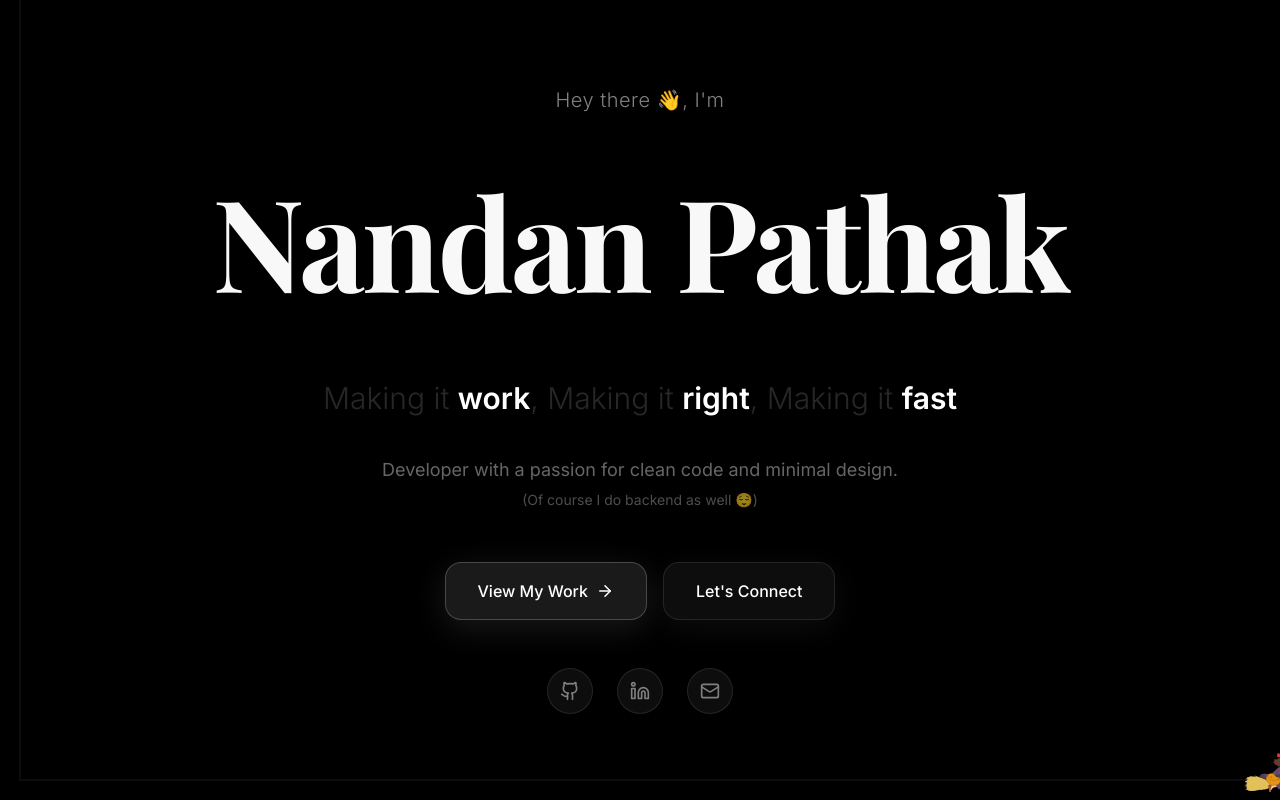
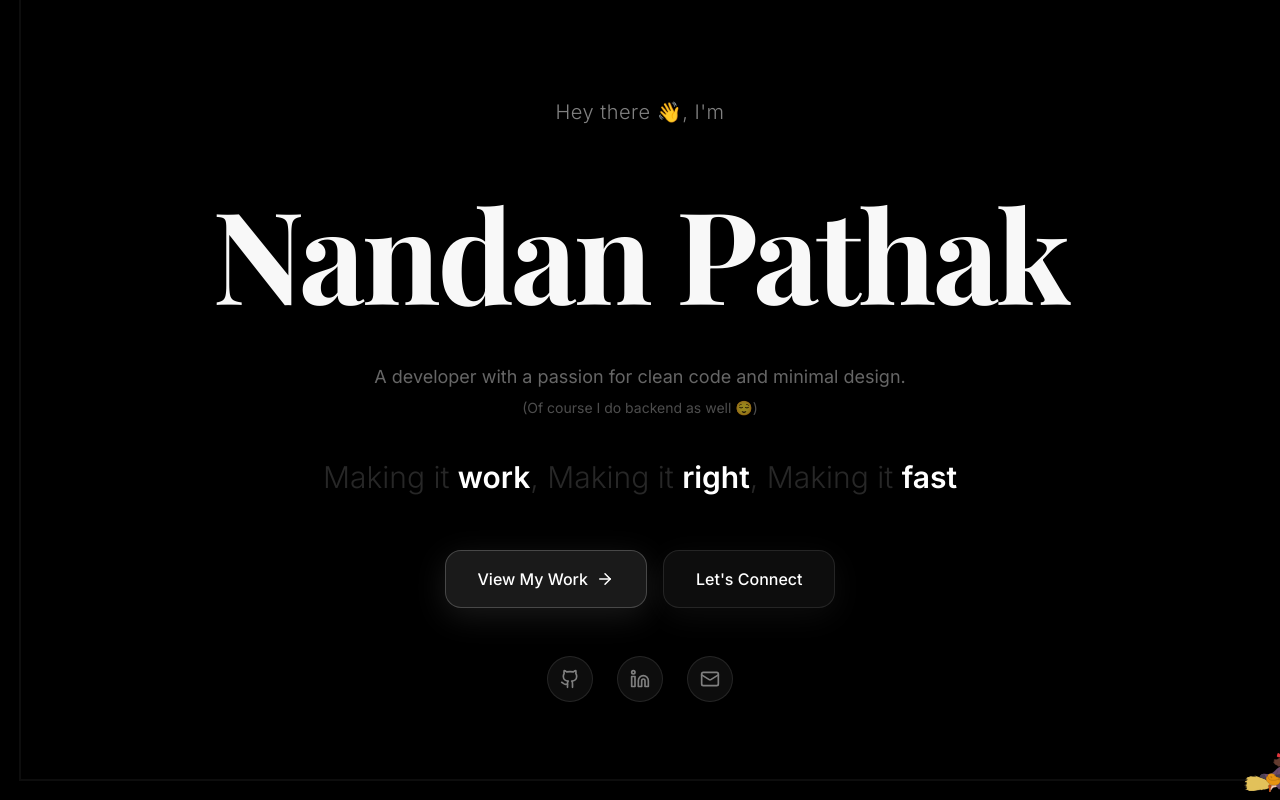
Before and after one commit to nandanpathakk/Portfolio, a Next.js app: page / in a window 1280 px wide. Shown: the top 800 px of the page. Built offline with nearby package versions, Linux system fonts and the light colour scheme; a web font is replaced by a local one.

Commit message:
added content

```diff
--- a/src/components/Experience.tsx
+++ b/src/components/Experience.tsx
@@ -3,16 +3,16 @@
 export default function Experience() {
     const experiences = [
         {
-            year: "2024 - Present",
-            role: "Frontend Developer",
-            company: "Tech Solutions Inc.",
-            description: "Building scalable web applications using React and Next.js.",
+            year: "Jun 2025 - Present",
+            role: "Associate Software Developer",
+            company: "Udaan Solutions",
+            description: "Building scalable web & mobile applications using React.js, Next.js, Node.js, .NET, Azure and more.",
         },
         {
-            year: "2023 - 2024",
-            role: "Junior Developer",
-            company: "Creative Agency",
-            description: "Collaborated on award-winning websites for global clients.",
+            year: "Jan 2025 - Apr 2025",
+            role: "Full-Stack Developer Intern",
+            company: "SHDPIXEL",
+            description: "Developed solutions with Next.js, TypeScript and Node.js.",
         },
     ];
 
--- a/src/components/Welcome.tsx
+++ b/src/components/Welcome.tsx
@@ -54,7 +54,7 @@ export default function Welcome() {
                     </motion.p>
 
                     {/* Name with Hindi to English morph */}
-                    <div className="relative h-[80px] sm:h-[120px] md:h-[180px] lg:h-[220px] mb-6 flex items-center justify-center overflow-hidden">
+                    <div className="relative h-[80px] sm:h-[120px] md:h-[180px] lg:h-[220px] flex items-center justify-center overflow-hidden">
                         <AnimatePresence mode="wait">
                             {showHindi ? (
                                 <motion.h1
@@ -113,12 +113,26 @@ export default function Welcome() {
                         </AnimatePresence>
                     </div>
 
+                    {/* Description with backend mention */}
+                    <motion.p
+                        initial={{ opacity: 0 }}
+                        animate={{ opacity: 1 }}
+                        transition={{ delay: 0.9, duration: 0.8 }}
+                        className="text-sm sm:text-base md:text-lg text-muted-foreground/80 max-w-2xl mx-auto mb-8 leading-relaxed"
+                    >
+                        A developer with a passion for clean code and minimal design.
+                        <br />
+                        <span className="text-muted-foreground/60 text-sm">
+                            (Of course I do backend as well 😌)
+                        </span>
+                    </motion.p>
+
                     {/* Dual-Message Tagline */}
                     <motion.p
                         initial={{ opacity: 0 }}
                         animate={{ opacity: 1 }}
                         transition={{ delay: 0.7, duration: 0.8 }}
-                        className="text-lg sm:text-xl md:text-2xl lg:text-3xl mb-8 font-light leading-relaxed">
+                        className="text-lg sm:text-xl md:text-2xl lg:text-3xl mb-12 font-light leading-relaxed">
 
                         <span className="text-muted-foreground/30">Making it </span>
                         <span className="text-white font-semibold">work</span>
@@ -126,20 +140,6 @@ export default function Welcome() {
                         <span className="text-white font-semibold">right</span>
                         <span className="text-muted-foreground/30">, Making it </span>
                         <span className="text-white font-semibold">fast</span>
-                    </motion.p>
-
-                    {/* Description with backend mention */}
-                    <motion.p
-                        initial={{ opacity: 0 }}
-                        animate={{ opacity: 1 }}
-                        transition={{ delay: 0.9, duration: 0.8 }}
-                        className="text-sm sm:text-base md:text-lg text-muted-foreground/80 max-w-2xl mx-auto mb-12 leading-relaxed"
-                    >
-                        Developer with a passion for clean code and minimal design.
-                        <br />
-                        <span className="text-muted-foreground/60 text-sm">
-                            (Of course I do backend as well 😌)
-                        </span>
                     </motion.p>
 
                     {/* iOS-Style CTA Buttons */}
```
